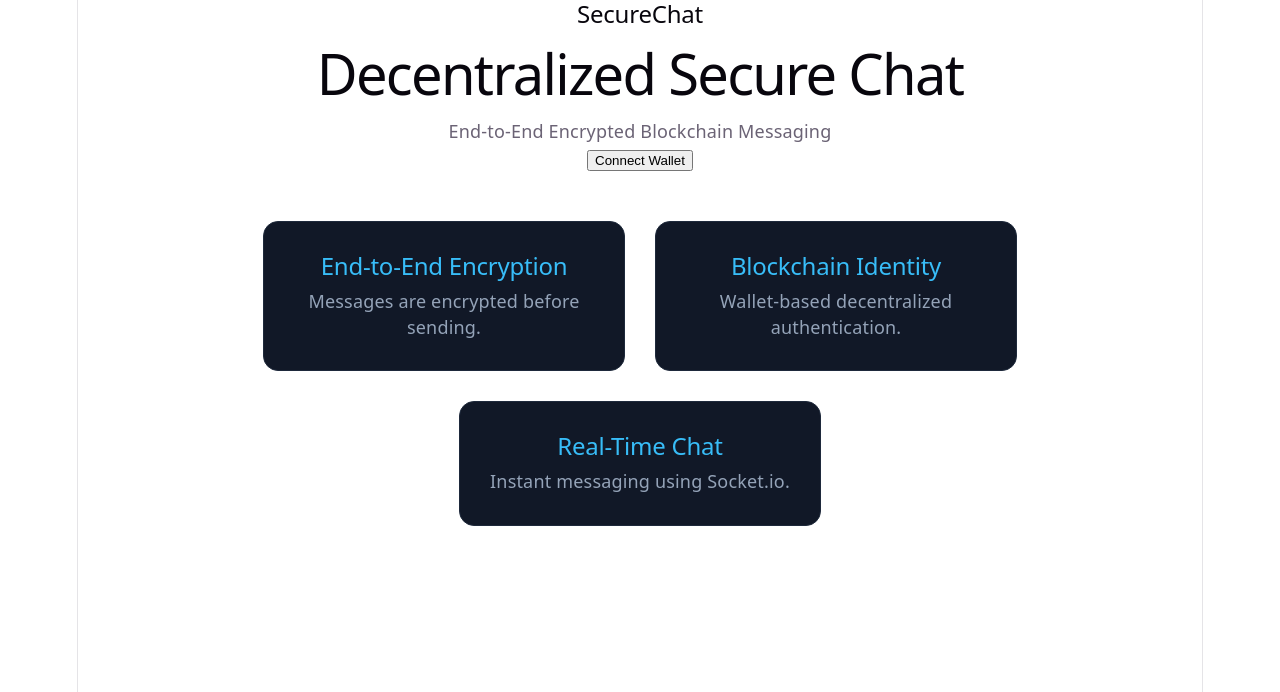
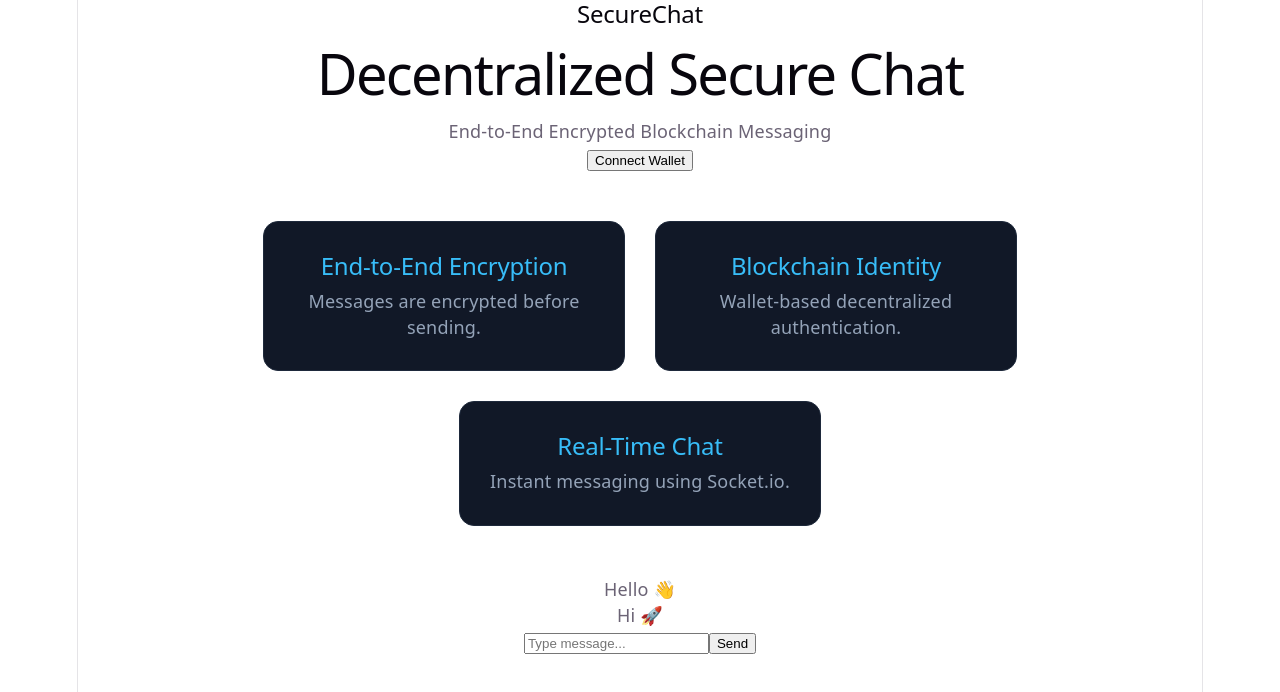
Before and after one commit to Shreyas-hack245/Decentralized-Secure-Chat, a React (Vite) app in the folder client/: page / in a window 1280 px wide. Shown: the top 692 px of the page. Built offline with nearby package versions, Linux system fonts and the light colour scheme.

Commit message:
updated the app.jsx for chat ui

```diff
--- a/client/src/App.jsx
+++ b/client/src/App.jsx
@@ -3,13 +3,20 @@ import "./App.css";
 import Navbar from "./components/Navbar";
 import Hero from "./components/Hero";
 import Features from "./components/Features";
+import Chat from "./components/Chat";
 
 function App() {
   return (
     <div>
+
       <Navbar />
+
       <Hero />
+
       <Features />
+
+      <Chat />
+
     </div>
   );
 }
```
